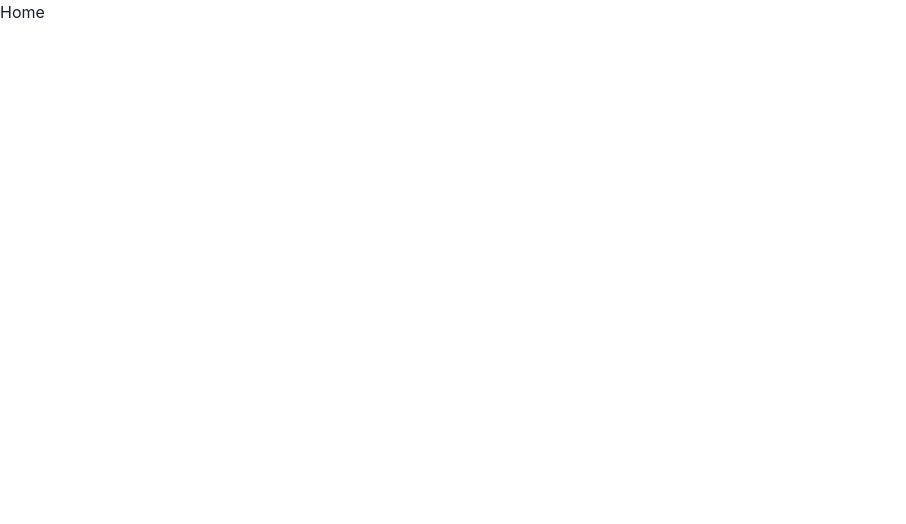
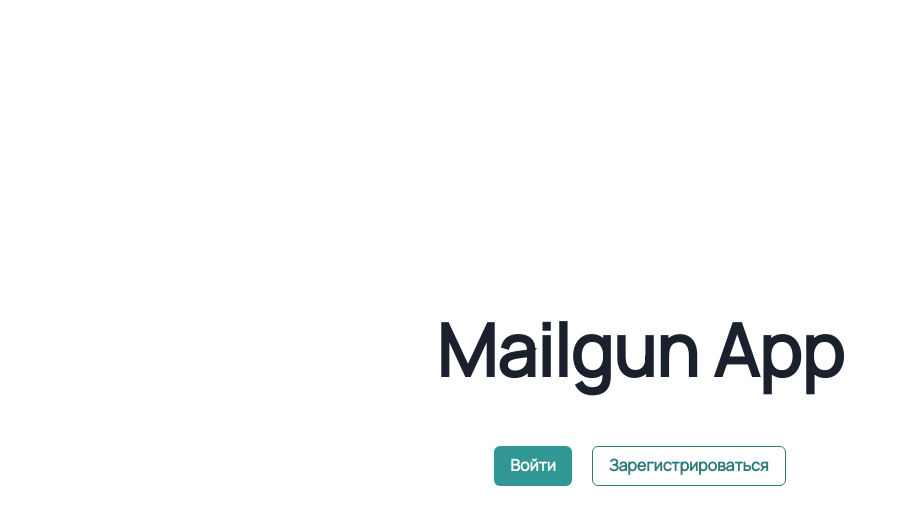
Before and after one commit to RuslanMirets/mailgun-app-old, a Next.js app in the folder client/: page / in a window 1280 px wide. Shown: the top 524 px of the page, without its empty margins (0-906 px from the left). Built offline with nearby package versions, Linux system fonts and the light colour scheme.

Commit message:
Home page [CLIENT]

```diff
--- a/client/next.config.js
+++ b/client/next.config.js
@@ -1,8 +1,11 @@
 /** @type {import('next').NextConfig} */
 const nextConfig = {
-  experimental: {
-    appDir: true,
-  },
-}
+	experimental: {
+		appDir: true,
+		fontLoaders: [
+			{ loader: "@next/font/google", options: { subsets: ["latin"] } },
+		],
+	},
+};
 
-module.exports = nextConfig
+module.exports = nextConfig;
--- a/client/package.json
+++ b/client/package.json
@@ -13,6 +13,7 @@
     "@chakra-ui/react": "^2.5.0",
     "@emotion/react": "^11.10.5",
     "@emotion/styled": "^11.10.5",
+    "@fontsource/manrope": "^4.5.13",
     "@next/font": "13.1.6",
     "@types/node": "18.13.0",
     "@types/react": "18.0.28",
--- a/client/src/app/layout.tsx
+++ b/client/src/app/layout.tsx
@@ -1,7 +1,15 @@
 "use client";
 
 import "@/styles/globals.scss";
+import theme from "@/utils/theme";
 import { ChakraProvider } from "@chakra-ui/react";
+// import { Manrope } from "@next/font/google";
+import "@fontsource/manrope";
+
+// const manrope = Manrope({
+// 	weight: ["400", "500", "600", "700"],
+// 	variable: "--manrope-font",
+// });
 
 export default function RootLayout({
 	children,
@@ -16,8 +24,10 @@
       */}
 			<head />
 			<body>
-				<ChakraProvider>
-					<main>{children}</main>
+				<ChakraProvider theme={theme}>
+					<div className="wrapper">
+						<main>{children}</main>
+					</div>
 				</ChakraProvider>
 			</body>
 		</html>
--- a/client/src/app/page.tsx
+++ b/client/src/app/page.tsx
@@ -1,5 +1,7 @@
 "use client";
 
+import Welcome from "@/components/welcome/Welcome";
+
 export default function Home() {
-	return <div>Home</div>;
+	return <Welcome />;
 }
--- /dev/null
+++ b/client/src/components/welcome/Welcome.module.scss
@@ -0,0 +1,30 @@
+.root {
+	.body {
+		min-height: 100vh;
+		display: flex;
+		justify-content: center;
+		align-items: center;
+		flex-direction: column;
+		gap: 60px;
+		padding: 30px 0;
+	}
+
+	.title {
+		text-align: center;
+	}
+
+	.buttons {
+		display: flex;
+		gap: 20px;
+		justify-content: center;
+
+		@media (max-width: 575px) {
+			flex-direction: column;
+			gap: 15px;
+		}
+
+		button {
+			width: 100%;
+		}
+	}
+}
--- /dev/null
+++ b/client/src/components/welcome/Welcome.tsx
@@ -0,0 +1,32 @@
+import { Button, Container, Heading } from "@chakra-ui/react";
+import Link from "next/link";
+import { FC } from "react";
+import styles from "./Welcome.module.scss";
+
+const Welcome: FC = () => {
+	return (
+		<div className={styles.root}>
+			<Container maxW="4xl">
+				<div className={styles.body}>
+					<Heading className={styles.title} as="h1" size="4xl">
+						Mailgun App
+					</Heading>
+					<div className={styles.buttons}>
+						<Link href="/login">
+							<Button colorScheme="teal" variant="solid">
+								Войти
+							</Button>
+						</Link>
+						<Link href="/register">
+							<Button colorScheme="teal" variant="outline">
+								Зарегистрироваться
+							</Button>
+						</Link>
+					</div>
+				</div>
+			</Container>
+		</div>
+	);
+};
+
+export default Welcome;
--- a/client/src/styles/globals.scss
+++ b/client/src/styles/globals.scss
@@ -0,0 +1,17 @@
+// body {
+// 	min-height: 100vh;
+// }
+html,
+body {
+	height: 100%;
+}
+
+.wrapper {
+	min-height: 100%;
+	display: flex;
+	flex-direction: column;
+}
+
+main {
+	flex-grow: 1;
+}
--- /dev/null
+++ b/client/src/utils/theme.ts
@@ -0,0 +1,10 @@
+import { extendTheme } from "@chakra-ui/react";
+
+const theme = extendTheme({
+	fonts: {
+		heading: `'Manrope', sans-serif`,
+		body: `'Manrope', sans-serif`,
+	},
+});
+
+export default theme;
```
Also changed, not shown: 1 other file (tests, documents, lock files or other folders).
